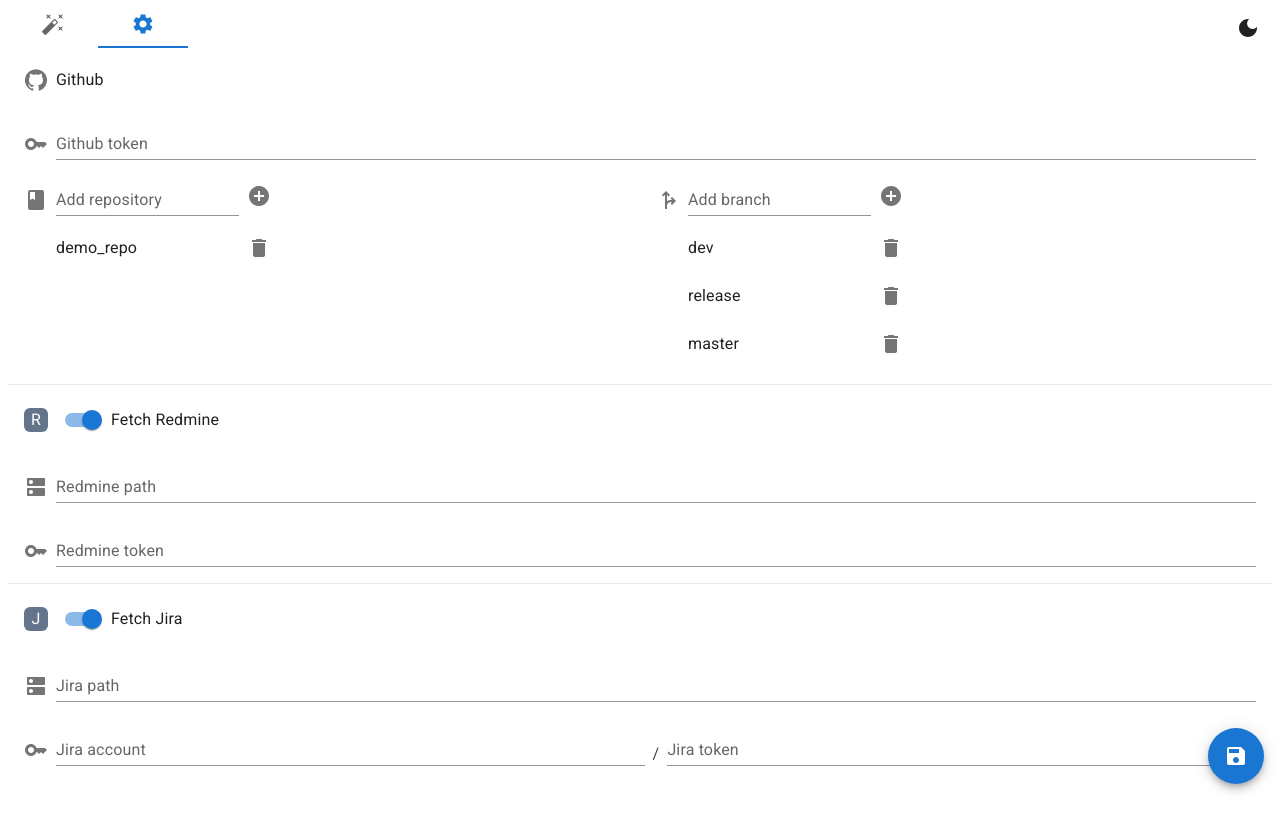
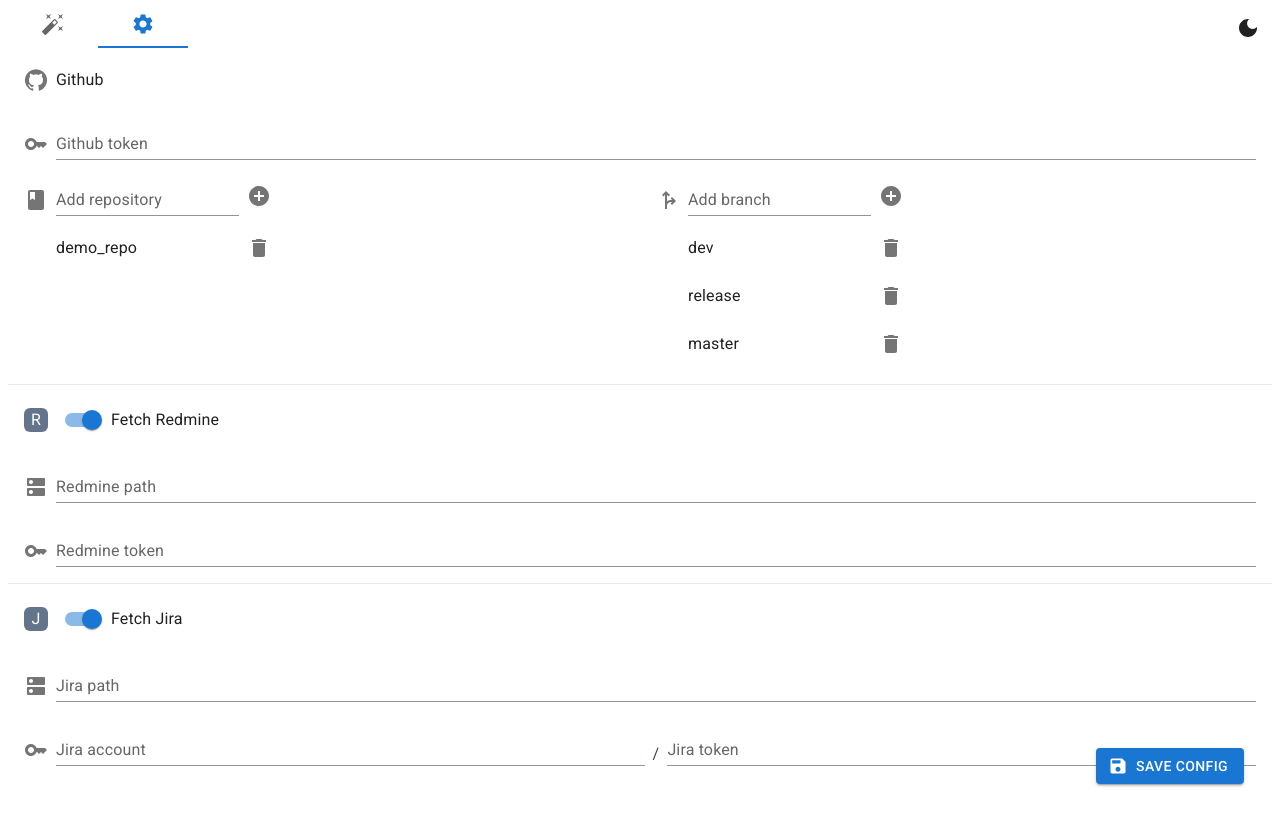
Before and after one commit to TomatoSoup0126/PR-content-generator, a React (Vite) app: page / in a window 1280 px wide. Both pictures are taken after a click on the tab 143 px from the left and 24 px from the top of the page. Shown: the top 830 px of the page. Built offline with nearby package versions, Linux system fonts and the light colour scheme.

Commit message:
feat: 🎸 add snackbar on option saved

```diff
--- a/src/components/App.tsx
+++ b/src/components/App.tsx
@@ -1,10 +1,12 @@
-import { useState, useEffect, useContext, SyntheticEvent } from 'react'
+import { useState, useEffect, useContext, SyntheticEvent, forwardRef } from 'react'
 import { Option, TabPanelProps } from '../interface'
 
 import IconButton from '@mui/material/IconButton'
 import Box from '@mui/material/Box'
 import Tabs from '@mui/material/Tabs'
 import Tab from '@mui/material/Tab'
+import Snackbar from '@mui/material/Snackbar';
+import MuiAlert, { AlertProps } from '@mui/material/Alert';
 import { useTheme } from '@mui/material/styles'
 
 import DarkModeIcon from '@mui/icons-material/DarkMode'
@@ -36,6 +38,8 @@
   const [branches, setBranches] = useState<String[]>(['dev', 'release', 'master'])
   const [repos, setRepos] = useState<String[]>(['demo_repo'])
 
+  const [isShowOptionSuccess, setIsShowOptionSuccess] = useState(false)
+
   // restore option on mounted
   useEffect(() => {
     if (loadDataFromLocalStorage('option')) {
@@ -54,6 +58,13 @@
     colorMode.toggleColorMode()
   }
 
+  const Alert = forwardRef<HTMLDivElement, AlertProps>(function Alert(
+    props,
+    ref,
+  ) {
+    return <MuiAlert elevation={6} ref={ref} variant="filled" {...props} />;
+  });
+
   const handleUpdateOption = (updateOption:Option) => {
     const newOption:Option = {
       ...updateOption
@@ -61,6 +72,15 @@
     // @ts-ignore
     setOption(newOption)
     saveDataToLocalStorage('option', newOption)
+    saveOptionSuccess()
+  }
+
+  const handleSnackbarClose = () => {
+    setIsShowOptionSuccess(false)
+  }
+
+  const saveOptionSuccess = () => {
+    setIsShowOptionSuccess(true);
   }
 
   const handleDeleteBranchOption = (deleteItem:string) => {
@@ -125,6 +145,20 @@
 
   return (
     <main className="container mx-auto p-2 pt-0">
+      <Snackbar
+        open={isShowOptionSuccess}
+        autoHideDuration={6000}
+        anchorOrigin={{ vertical: 'top', horizontal: 'center' }}
+        onClose={handleSnackbarClose}
+      >
+        <Alert
+          onClose={handleSnackbarClose}
+          severity="success"
+          sx={{ width: '100%' }}
+        >
+          Save success!
+        </Alert>
+      </Snackbar>
       <Box sx={{
           position: 'sticky',
           top: 0,
--- a/src/components/SettingPanel.tsx
+++ b/src/components/SettingPanel.tsx
@@ -4,7 +4,7 @@
 import Divider from '@mui/material/Divider'
 import FormGroup from '@mui/material/FormGroup'
 import FormControlLabel from '@mui/material/FormControlLabel'
-import SpeedDial from '@mui/material/SpeedDial'
+import Button from '@mui/material/Button';
 import Switch from '@mui/material/Switch'
 import KeyIcon from '@mui/icons-material/Key'
 import BookIcon from '@mui/icons-material/Book';
@@ -172,13 +172,14 @@
         />
       </Box>
       <Box sx={{ height: 64 }} />
-      <SpeedDial
-        ariaLabel="save"
-        sx={{ position: 'fixed', bottom: 16, right: 16 }}
-        icon={<SaveIcon />}
+      <Button
+        sx={{ position: 'fixed', bottom: 16, right: 36}}
+        variant="contained"
+        startIcon={<SaveIcon />}
         onClick={() => handleUpdateOption(childOption)}
       >
-      </SpeedDial>
+        Save config
+      </Button>
     </>
   )
 }
```
